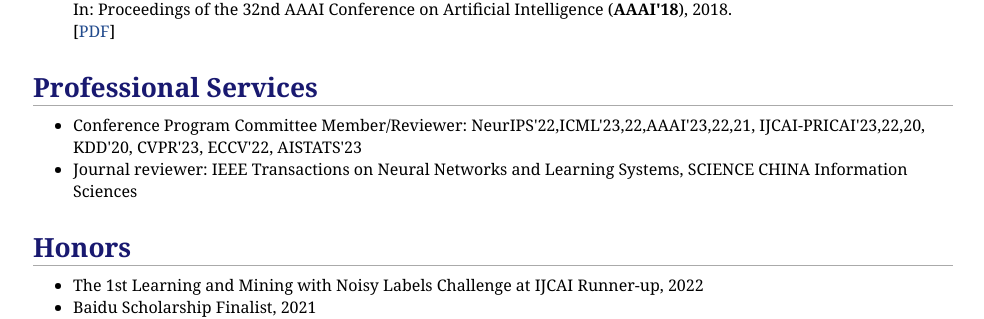
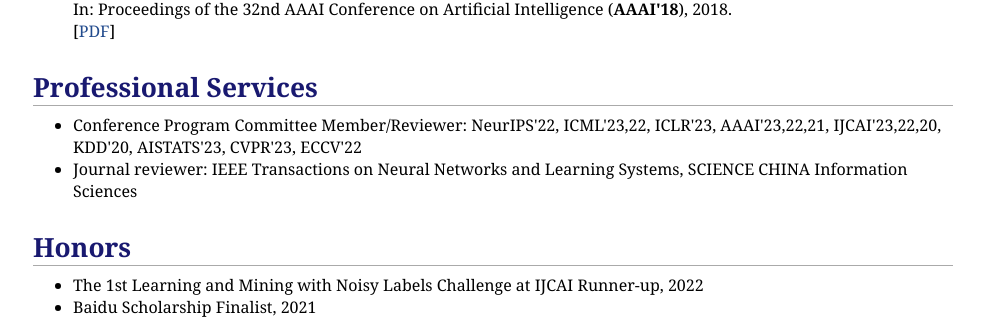
Before and after one commit to xiemk/xiemk.github.io, a Jekyll site: the page index.html, which Jekyll copies as it is, in a window 1280 px wide. Shown: the part 1901-2220 px from the top of the page, without its empty margins (147-1131 px from the left). Built offline with Jekyll 4.4.1, drawn with Linux system fonts in a browser that asks for light colours.

Commit message:
updating

```diff
--- a/index.html
+++ b/index.html
@@ -99,7 +99,7 @@ Email: mkxie@nuaa.edu.cn <br />
 
 <h1>Professional Services</h1>
 <ul style="list-style-type:disc">
-	<li>Conference Program Committee Member/Reviewer: NeurIPS'22,ICML'23,22,AAAI'23,22,21, IJCAI-PRICAI'23,22,20, KDD'20, CVPR'23, ECCV'22, AISTATS'23</li>
+	<li>Conference Program Committee Member/Reviewer: NeurIPS'22, ICML'23,22, ICLR'23, AAAI'23,22,21, IJCAI'23,22,20, KDD'20, AISTATS'23, CVPR'23, ECCV'22</li>
   <li>Journal reviewer: IEEE Transactions on Neural Networks and Learning Systems, SCIENCE CHINA Information Sciences</li>
 </ul>
 
```
